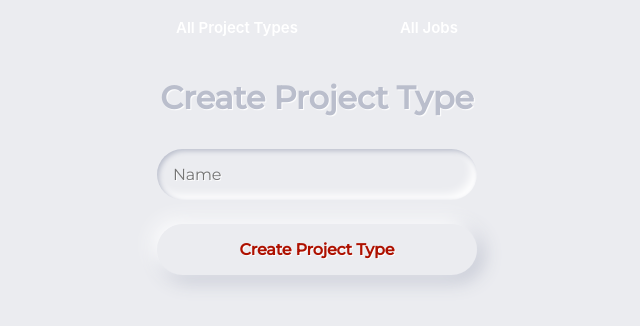
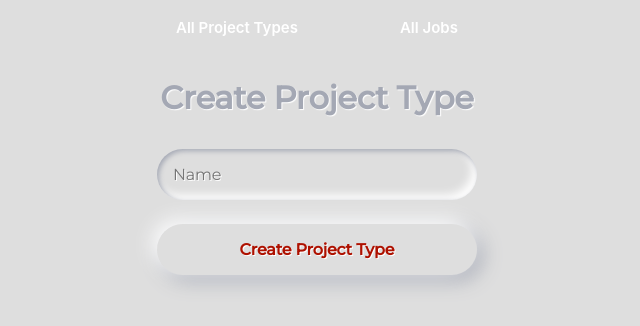
Before and after one commit to riteshsingla36/MSDS, a React (Create React App) app in the folder client/: page /admin/addprojecttype in a window 1280 px wide. Shown: the top 326 px of the page, without its empty margins (323-963 px from the left). Built offline with nearby package versions, Linux system fonts and the light colour scheme.

Commit message:
color updated

```diff
--- a/client/src/adminPages/addProjectType/addProjectType.scss
+++ b/client/src/adminPages/addProjectType/addProjectType.scss
@@ -170,8 +170,8 @@
 
 $ruler: 16px;
 $color-red: #AE1100;
-$color-bg: #EBECF0;
-$color-shadow: #BABECC;
+$color-bg: #dedede;
+$color-shadow: #a4a8b4;
 $color-white: #FFF;
 
 .test {
```
